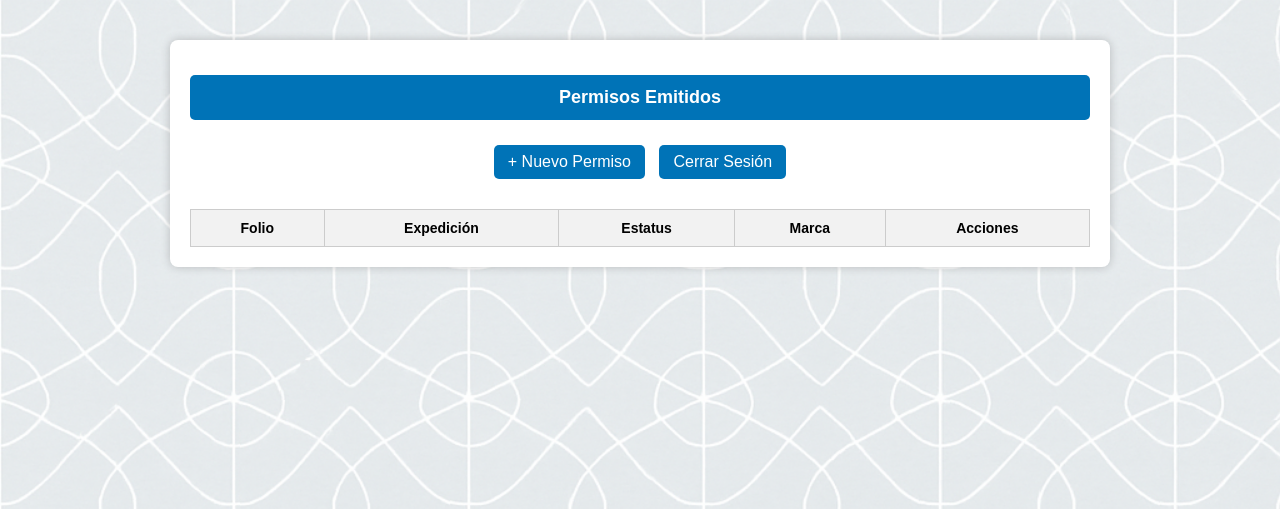
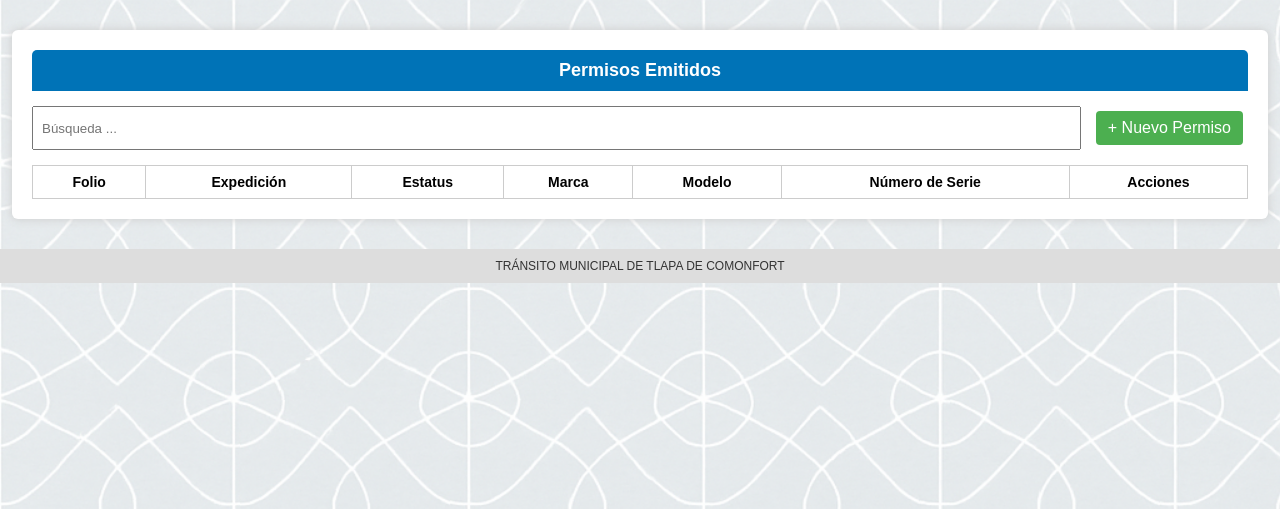
Before and after one commit to Gsr1989/Guerrero, a Flask app: page /panel_guerrero in a window 1280 px wide. Shown: the top 509 px of the page. Run offline with Flask 3, Linux system fonts and the light colour scheme; the visitor is signed in with stand-in values (Sample User, id 1); data that the repository does not hold is empty.

Commit message:
Update panel_guerrero.html

```diff
--- a/templates/panel_guerrero.html
+++ b/templates/panel_guerrero.html
@@ -4,100 +4,125 @@
     <meta charset="UTF-8">
     <title>Permisos Emitidos</title>
     <meta name="viewport" content="width=device-width, initial-scale=1">
-  <link rel="stylesheet" href="{{ url_for('static', filename='css/style_login.css') }}">
+    <link rel="stylesheet" href="{{ url_for('static', filename='css/style.css') }}">
     <style>
         body {
-      background-image: url("{{ url_for('static', filename='img/fondo_grecas.png') }}");
+            background-image: url("{{ url_for('static', filename='css/img/fondo_grecas.png') }}");
             background-size: cover;
-      background-repeat: repeat;
             font-family: Arial, sans-serif;
         }
-
-    .contenedor {
-      max-width: 900px;
-      margin: 40px auto;
-      background: #fff;
+        .container {
+            max-width: 95%;
+            margin: 30px auto;
+            background: white;
             padding: 20px;
-      border-radius: 8px;
-      box-shadow: 0px 0px 10px rgba(0,0,0,0.2);
+            border-radius: 6px;
+            box-shadow: 0 0 10px #ccc;
         }
-
         h2 {
-      text-align: center;
+            font-size: 18px;
             background-color: #0073b7;
             color: white;
-      padding: 12px;
-      border-radius: 5px;
-      font-size: 18px;
+            padding: 10px;
+            border-radius: 5px 5px 0 0;
+            margin: 0;
         }
-
-    a.boton {
-      display: inline-block;
-      margin: 10px 5px;
-      background-color: #0073b7;
+        .busqueda {
+            display: flex;
+            justify-content: space-between;
+            margin: 15px 0;
+        }
+        .busqueda input {
+            flex: 1;
+            padding: 8px;
+            margin-right: 10px;
+        }
+        .busqueda button {
+            padding: 8px 12px;
+            background: #4CAF50;
             color: white;
-      padding: 8px 14px;
-      border-radius: 5px;
-      text-decoration: none;
+            border: none;
+            border-radius: 4px;
         }
-
         table {
             width: 100%;
             border-collapse: collapse;
-      margin-top: 20px;
             font-size: 14px;
         }
-
         th, td {
             border: 1px solid #ccc;
-      padding: 10px;
+            padding: 8px;
             text-align: center;
         }
-
-    th {
-      background-color: #f2f2f2;
+        .vigente {
+            color: green;
         }
-
-    .vigente { color: green; font-weight: bold; }
-    .vencido { color: red; font-weight: bold; }
-
+        .vencido {
+            color: red;
+        }
         .acciones a {
+            margin: 2px;
+            padding: 5px 6px;
+            background-color: #0073b7;
+            color: white;
             text-decoration: none;
-      margin: 0 5px;
-      color: #0073b7;
+            border-radius: 4px;
+            font-size: 13px;
+            display: inline-block;
+        }
+        .acciones a:hover {
+            background-color: #005fa3;
+        }
+        footer {
+            text-align: center;
+            background-color: #ddd;
+            padding: 10px;
+            font-size: 12px;
+            margin-top: 20px;
         }
     </style>
 </head>
 <body>
-  <div class="contenedor">
+    <div class="container">
         <h2>Permisos Emitidos</h2>
-    <div style="text-align: center;">
-      <a href="/registrar_guerrero" class="boton">+ Nuevo Permiso</a>
-      <a href="/cerrar_sesion" class="boton">Cerrar Sesión</a>
+        <div class="busqueda">
+            <input type="text" placeholder="Búsqueda ...">
+            <button onclick="location.href='/registrar_guerrero'">+ Nuevo Permiso</button>
         </div>
-
         <table>
+            <thead>
                 <tr>
                     <th>Folio</th>
                     <th>Expedición</th>
                     <th>Estatus</th>
                     <th>Marca</th>
+                    <th>Modelo</th>
+                    <th>Número de Serie</th>
                     <th>Acciones</th>
                 </tr>
+            </thead>
+            <tbody>
                 {% for permiso in permisos %}
                 <tr>
-        <td style="color: red; font-weight: bold;">{{ permiso.folio }}</td>
+                    <td style="color: red;">{{ permiso.folio }}</td>
                     <td>{{ permiso.fecha_expedicion }}</td>
                     <td class="{{ 'vigente' if permiso.estatus == 'VIGENTE' else 'vencido' }}">{{ permiso.estatus }}</td>
                     <td>{{ permiso.marca }}</td>
+                    <td>{{ permiso.anio }}</td>
+                    <td>{{ permiso.serie }}</td>
                     <td class="acciones">
                         <a href="/verificar_folio/{{ permiso.folio }}">Ver</a>
                         <a href="/editar_guerrero/{{ permiso.folio }}">Editar</a>
                         <a href="/eliminar_guerrero/{{ permiso.folio }}">Eliminar</a>
+                        <a href="/generar_pdf/{{ permiso.folio }}">PDF</a>
                     </td>
                 </tr>
                 {% endfor %}
+            </tbody>
         </table>
     </div>
+    <footer>
+        TRÁNSITO MUNICIPAL DE TLAPA DE COMONFORT
+    </footer>
 </body>
 </html>
```
Lines whose indentation alone changed are shown as unchanged.
